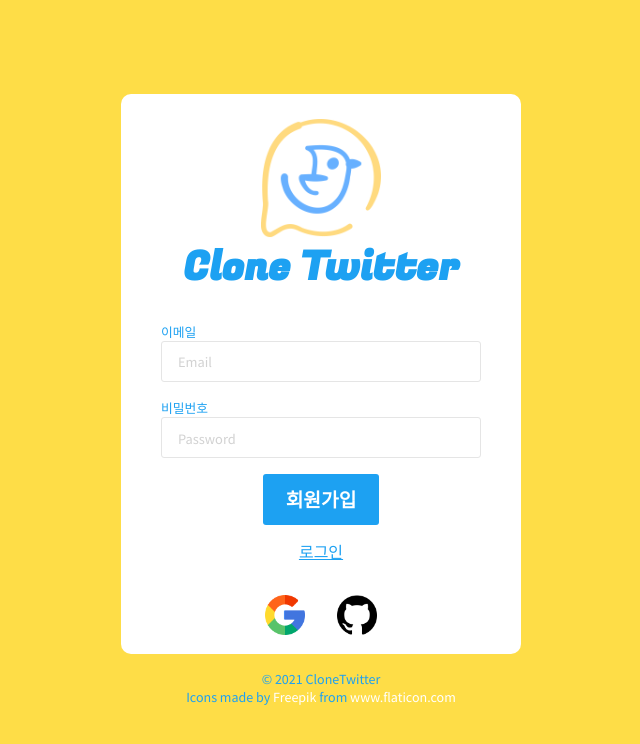
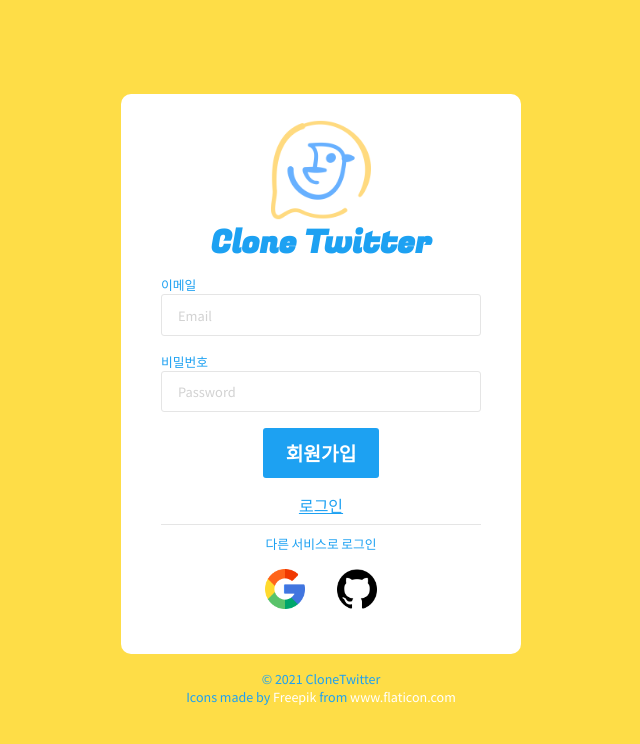
Before and after one commit to from-june/react-clone-twitter, a React app: page / in a window 1280 px wide. Shown: the whole page, without its empty margins (319-959 px from the left). Built offline with nearby package versions, Linux system fonts and the light colour scheme; some packages are replaced by stand-ins of ours; no server answers.

Commit message:
Add social login text in Auth.js

```diff
--- a/src/css/Auth.css
+++ b/src/css/Auth.css
@@ -10,17 +10,17 @@
   margin-bottom: 1rem;
 }
 
-.logo {
+.Auth-logo {
   display: flex;
   flex-direction: column;
   justify-content: center;
   align-items: center;
-  margin-bottom: 1rem;
+  margin-bottom: 0.5rem;
 }
 
 .Clone-Twitter {
   font-family: 'Fugaz One', cursive;
-  font-size: 2.5rem;
+  font-size: 2rem;
   color: #1da1f2;
 }
 
@@ -85,4 +85,15 @@
   text-decoration: underline;
   cursor: pointer;
   margin-bottom: 1rem;
+  text-align: center;
+  width: 80%;
 }
+
+.account::after {
+  display: block;
+  content: '';
+  width: 100%;
+  height: 1px;
+  background-color: #e5e5e5;
+  transform: translateY(7px);
+}
--- a/src/routes/Auth.js
+++ b/src/routes/Auth.js
@@ -39,8 +39,8 @@ const Auth = () => {
 
   return (
     <div className="Auth">
-      <div className="logo">
-        <img src={mainLogo} alt="Clone Twitter" width="120px" height="120px" />
+      <div className="Auth-logo ">
+        <img src={mainLogo} alt="Clone Twitter" width="100px" height="100px" />
         <h1 className="Clone-Twitter">Clone Twitter</h1>
       </div>
 
@@ -81,7 +81,7 @@ const Auth = () => {
       <p className="account" onClick={toggleAccount}>
         {newAccount ? '로그인' : '회원가입'}
       </p>
-
+      <p className="label socail-login">다른 서비스로 로그인</p>
       <AuthFromSocial />
     </div>
   );
```
Also changed, not shown: package.json (+6 -3 lines), 1 other file.
